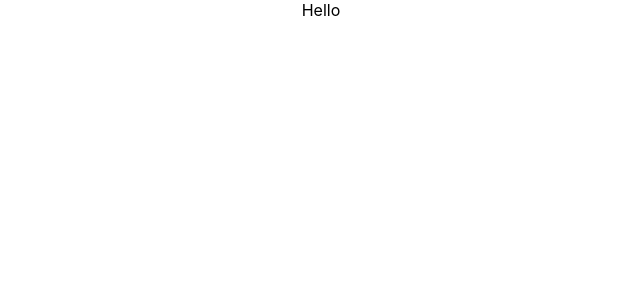
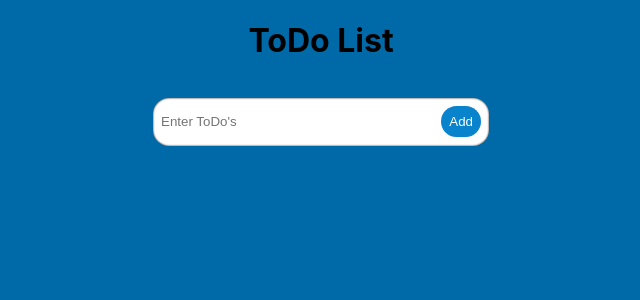
Before and after one commit to NemB0t/todo_typescript, a React (Create React App) app: page / in a window 1280 px wide. Shown: the top 300 px of the page, without its empty margins (319-959 px from the left). Built offline with nearby package versions, Linux system fonts and the light colour scheme.

Commit message:
basic html and css

```diff
--- a/package.json
+++ b/package.json
@@ -10,10 +10,14 @@
     "@types/node": "^16.18.11",
     "@types/react": "^18.0.26",
     "@types/react-dom": "^18.0.10",
+    "@types/uniqid": "^5.3.2",
+    "node-polyfill-webpack-plugin": "^2.0.1",
     "react": "^18.2.0",
     "react-dom": "^18.2.0",
+    "react-icons": "^4.7.1",
     "react-scripts": "5.0.1",
     "typescript": "^4.9.4",
+    "uniqid": "^5.4.0",
     "web-vitals": "^2.1.4"
   },
   "scripts": {
--- a/src/App.css
+++ b/src/App.css
@@ -1,38 +1,82 @@
-.App {
-  text-align: center;
+.todoHeading{
+    text-align: center;
+}
+.todoLists{
+    width: 100%;
+}
+.App{
+    height: 100vh;
+    width: 100vw;
+    background-color: rgb(0, 105, 167);
+    display: flex;
+    flex-direction: column;
+    justify-content: flex-start;
+    align-items: center;
+    gap: 1rem;
 }
 
-.App-logo {
-  height: 40vmin;
-  pointer-events: none;
+.inputTodoForm{
+    position: relative;
+    display: flex;
+    align-items: center;
 }
 
-@media (prefers-reduced-motion: no-preference) {
-  .App-logo {
-    animation: App-logo-spin infinite 20s linear;
-  }
+.inputTodo{
+    padding: .5rem;
+    height: 2rem;
+    width: 20rem;
+    border-radius: 1rem;
+    outline: none;
+    border: none;
+    transition: .2s ;
+    box-shadow: inset 0 0 2px black;
+}
+.inputTodo:focus{
+    box-shadow: 0 0 5px 1000px rgba(0, 0, 0, 0.397) ;
+    transform: scale(1.05);
 }
 
-.App-header {
-  background-color: #282c34;
-  min-height: 100vh;
-  display: flex;
-  flex-direction: column;
-  align-items: center;
-  justify-content: center;
-  font-size: calc(10px + 2vmin);
-  color: white;
+
+.inputAddBtn{
+    position: absolute;
+    right: .5rem;
+    background-color: rgb(9, 132, 204);
+    border-radius: 1rem;
+    color: white;
+    padding: .5rem;
+    outline: none;
+    border: none;
+    transition: .2s ;
 }
-
-.App-link {
-  color: #61dafb;
+.inputAddBtn:hover{
+    box-shadow: 0 0 10px black;
+    background-color:  rgb(64, 181, 248);
 }
-
-@keyframes App-logo-spin {
-  from {
-    transform: rotate(0deg);
-  }
-  to {
-    transform: rotate(360deg);
-  }
+.inputAddBtn:active{
+    transform: scale(.8);
 }
+.todoLists{
+    display: flex;
+    flex-direction: column;
+    gap: .5rem;
+    width: 90%;
+}
+.todoItem{
+    background-color: white;
+    color: black;
+    height: 3rem;
+    display: grid;
+    grid-template-columns: 4fr  auto auto auto;
+    gap: 2rem;
+    padding: .5rem;
+    justify-content: flex-end;
+    align-items: center;
+    text-align: center;
+    border-radius: .5rem;
+}
+.icon{
+    cursor: pointer;
+}
+.icon:hover{
+    transform: scale(1.1);
+}
--- a/src/App.tsx
+++ b/src/App.tsx
@@ -1,11 +1,34 @@
-import React from 'react';
+import { useState } from 'react';
+import './App.css';
+import { InputTodo } from './components/inputTodo';
+import { TodoLists } from './components/todoLists';
 
-import './App.css';
+
+export interface ToDo {
+  id:string;
+  name:string;
+}
 
 function App() {
+  const [Todo, setTodo] = useState<string>("");
+  const [todoList, setTodoList] = useState<ToDo[]>([]);
+  const handleTodoName = (e:React.ChangeEvent<HTMLInputElement>):void=>{
+    setTodo(e.target.value);
+  };
+  const handleTodoNameSubmit = (e:React.FormEvent<HTMLFormElement>):void=>{
+    e.preventDefault();
+    console.log(e);
+    setTodoList(todoList.concat({
+      id:new Date().toString(),
+      name:Todo,
+    }))
+    setTodo("");
+  };
   return (
     <div className="App">
-      Hello
+      <h1 className="todoHeading">ToDo List</h1>
+      <InputTodo Todo={Todo} handleTodoName={handleTodoName} handleTodoNameSubmit={handleTodoNameSubmit} />
+      <TodoLists todoList={todoList}/>
     </div>
   );
 }
--- /dev/null
+++ b/src/components/inputTodo.tsx
@@ -0,0 +1,15 @@
+interface Props{
+    Todo:string
+    handleTodoName:(e:React.ChangeEvent<HTMLInputElement>)=>void;
+    handleTodoNameSubmit:(e:React.FormEvent<HTMLFormElement>)=>void;
+}
+
+export function InputTodo(props:Props){
+    return(
+    <form className="inputTodoForm" onSubmit={(e)=>{props.handleTodoNameSubmit(e)}}>
+        <input type="text" className="inputTodo" placeholder="Enter ToDo's" value={props.Todo}
+        onChange={(e)=>{props.handleTodoName(e)}} />
+        <button type="submit" className="inputAddBtn" >Add</button>
+    </form>
+    )
+}
--- /dev/null
+++ b/src/components/todoItem.tsx
@@ -0,0 +1,16 @@
+import { AiFillEdit,AiFillDelete } from 'react-icons/ai'
+import { MdDone } from 'react-icons/md'
+interface Props{
+    val:string;
+}
+
+export function TodoItem(props:Props){
+    return(
+        <div className="todoItem">
+            <span>{props.val}</span>
+            <span className='icon'><AiFillEdit/></span>
+            <span className='icon'><AiFillDelete/></span>
+            <span className='icon'><MdDone/></span>
+        </div>
+    )
+}
--- /dev/null
+++ b/src/components/todoLists.tsx
@@ -0,0 +1,16 @@
+import { ToDo } from "../App"
+import { TodoItem } from "./todoItem";
+
+interface Props{
+    todoList:ToDo[];
+}
+
+export function TodoLists(props:Props){
+    return(
+        <div className="todoLists">
+            {props.todoList.map(todo=>{
+            return <TodoItem key={todo.id} val={todo.name} />
+            })}
+        </div>
+    )
+}
```
Also changed, not shown: 1 other file (tests, documents, lock files or other folders).
